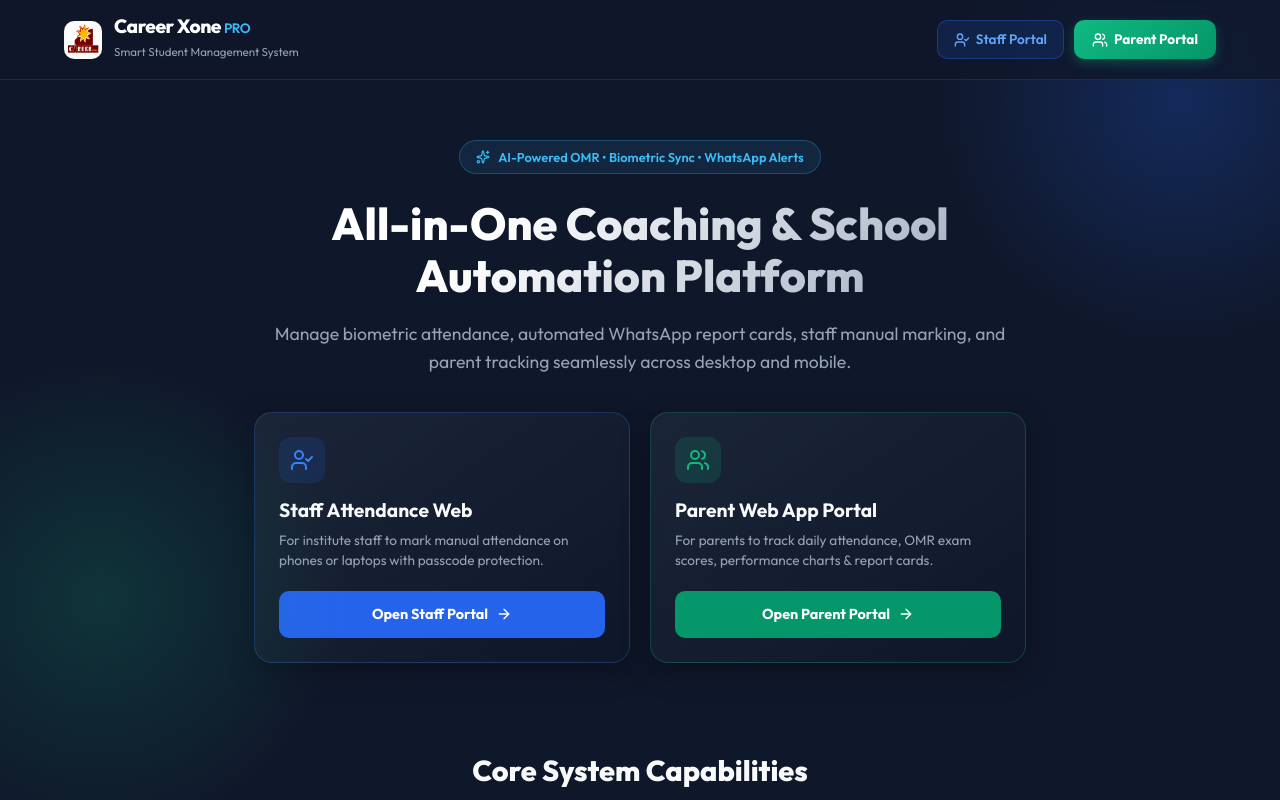
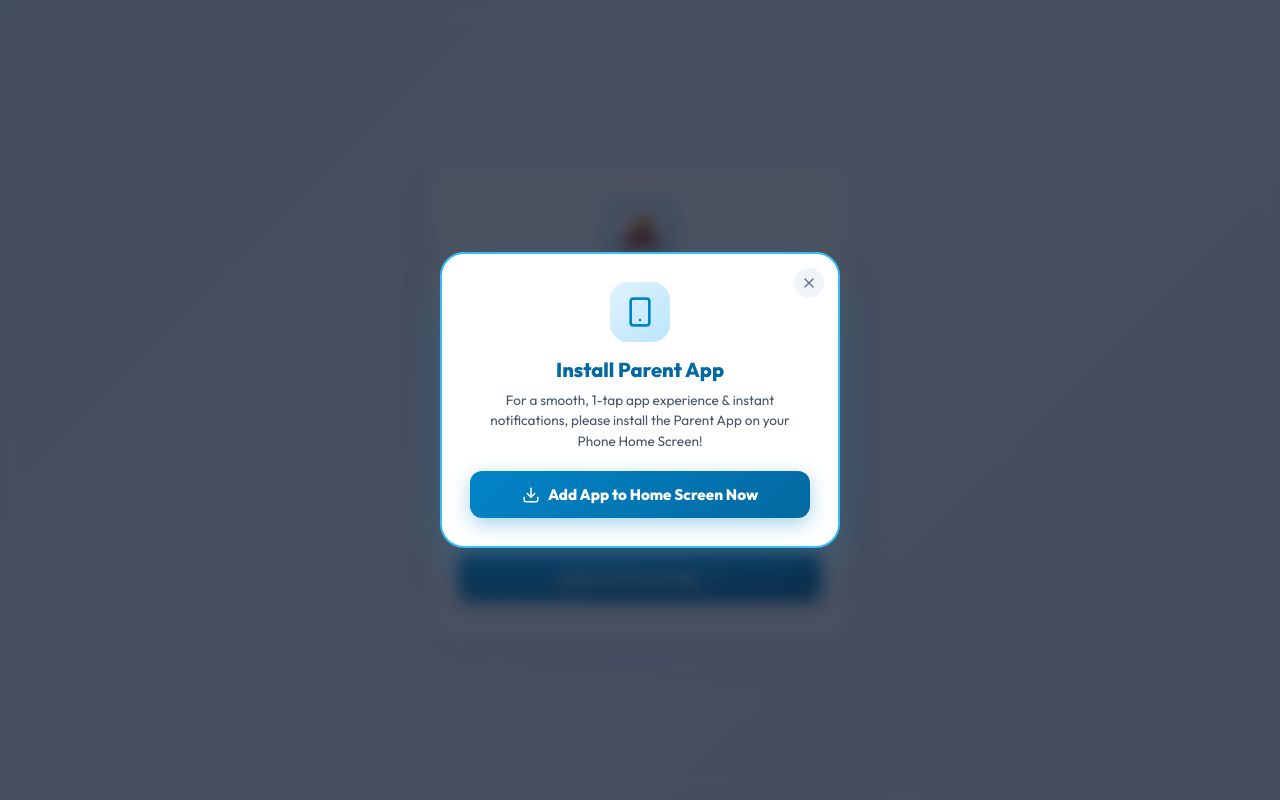
Before and after one commit to prince-dev777/student-report, a React (Vite) app: page /#/parent in a window 1280 px wide. Before the commit this address led to /#/. Shown: the top 800 px of the page. Built offline with nearby package versions, Linux system fonts and the light colour scheme.

Commit message:
feat: Hide PWA install popup and header button once installed on home screen

```diff
--- a/src/pages/ParentPortalWeb.jsx
+++ b/src/pages/ParentPortalWeb.jsx
@@ -15,26 +15,48 @@
   const [deferredPrompt, setDeferredPrompt] = useState(null);
   const [showForceInstallModal, setShowForceInstallModal] = useState(false);
 
+  // Check if App is already installed or running as standalone PWA
+  const [isAppInstalled, setIsAppInstalled] = useState(() => {
+    return window.matchMedia('(display-mode: standalone)').matches ||
+           window.navigator.standalone === true ||
+           localStorage.getItem('pwa_installed') === 'true';
+  });
+
   // Catch PWA beforeinstallprompt event
   useEffect(() => {
     const handleBeforeInstall = (e) => {
       e.preventDefault();
       setDeferredPrompt(e);
     };
+    const handleAppInstalled = () => {
+      localStorage.setItem('pwa_installed', 'true');
+      setIsAppInstalled(true);
+      setShowForceInstallModal(false);
+      toast.success('🎉 Parent App added to Home Screen!');
+    };
+
     window.addEventListener('beforeinstallprompt', handleBeforeInstall);
-    return () => window.removeEventListener('beforeinstallprompt', handleBeforeInstall);
+    window.addEventListener('appinstalled', handleAppInstalled);
+
+    return () => {
+      window.removeEventListener('beforeinstallprompt', handleBeforeInstall);
+      window.removeEventListener('appinstalled', handleAppInstalled);
+    };
   }, []);
 
-  // Recurring 10-12 second PWA Install Prompt for Web Visitors
+  // Recurring 12-second PWA Install Prompt (ONLY IF NOT INSTALLED)
   useEffect(() => {
-    const isStandalone = window.matchMedia('(display-mode: standalone)').matches || window.navigator.standalone;
+    if (isAppInstalled) {
+      setShowForceInstallModal(false);
+      return;
+    }
+
+    const isStandalone = window.matchMedia('(display-mode: standalone)').matches || window.navigator.standalone === true || localStorage.getItem('pwa_installed') === 'true';
     if (!isStandalone) {
-      // Trigger initial prompt after 3s
       const initialTimer = setTimeout(() => {
         setShowForceInstallModal(true);
       }, 3000);
 
-      // Recurring trigger every 12 seconds
       const interval = setInterval(() => {
         setShowForceInstallModal(true);
       }, 12000);
@@ -43,8 +65,10 @@
         clearTimeout(initialTimer);
         clearInterval(interval);
       };
+    } else {
+      setIsAppInstalled(true);
     }
-  }, []);
+  }, [isAppInstalled]);
 
   // Helper to map batch-1, batch-2, batch-3, batch-4 to real readable batch names
   const formatBatchName = (batch) => {
@@ -61,7 +85,15 @@
     setShowForceInstallModal(false);
     if (deferredPrompt) {
       deferredPrompt.prompt();
+      deferredPrompt.userChoice.then((choiceResult) => {
+        if (choiceResult.outcome === 'accepted') {
+          localStorage.setItem('pwa_installed', 'true');
+          setIsAppInstalled(true);
+          toast.success('🎉 Parent App added to Home Screen!');
+        }
+      });
     } else {
+      localStorage.setItem('pwa_installed', 'true');
       toast('📱 Tap Browser Menu (⋮ or Share) ➔ "Add to Home Screen"', { icon: '📱', duration: 7000 });
     }
   };
@@ -241,8 +273,8 @@
           </form>
         </div>
 
-        {/* Force Install App Modal Prompt */}
-        {showForceInstallModal && (
+        {/* Force Install App Modal Prompt (Hides when installed) */}
+        {showForceInstallModal && !isAppInstalled && (
           <div style={{
             position: 'fixed', inset: 0, background: 'rgba(15, 23, 42, 0.75)',
             backdropFilter: 'blur(8px)', zIndex: 999, display: 'flex',
@@ -268,7 +300,7 @@
                 Install Parent App
               </h3>
               <p style={{ margin: '0 0 20px 0', fontSize: '0.85rem', color: '#475569', lineHeight: 1.5 }}>
-                For a smooth, 1-tap app experience & instant attendance notifications, please install the Parent App on your Phone Home Screen!
+                For a smooth, 1-tap app experience & instant notifications, please install the Parent App on your Phone Home Screen!
               </p>
 
               <button
@@ -321,6 +353,7 @@
         </div>
 
         <div style={{ display: 'flex', gap: '8px' }}>
+          {!isAppInstalled && (
             <button onClick={handleInstallApp} style={{
               background: 'rgba(2, 132, 199, 0.1)', border: '1px solid #bae6fd',
               color: '#0284c7', padding: '7px 14px', borderRadius: '10px', fontSize: '0.78rem',
@@ -328,6 +361,7 @@
             }}>
               📲 Add App Icon
             </button>
+          )}
           <button onClick={() => setIsLoggedIn(false)} style={{
             background: '#fff1f2', border: '1px solid #fecdd3',
             color: '#e11d48', padding: '7px 14px', borderRadius: '10px', fontSize: '0.78rem',
@@ -544,8 +578,8 @@
 
       </div>
 
-      {/* Force Install App Modal Prompt */}
-      {showForceInstallModal && (
+      {/* Force Install App Modal Prompt (Hides when installed) */}
+      {showForceInstallModal && !isAppInstalled && (
         <div style={{
           position: 'fixed', inset: 0, background: 'rgba(15, 23, 42, 0.75)',
           backdropFilter: 'blur(8px)', zIndex: 999, display: 'flex',
```
Lines whose indentation alone changed are shown as unchanged.
